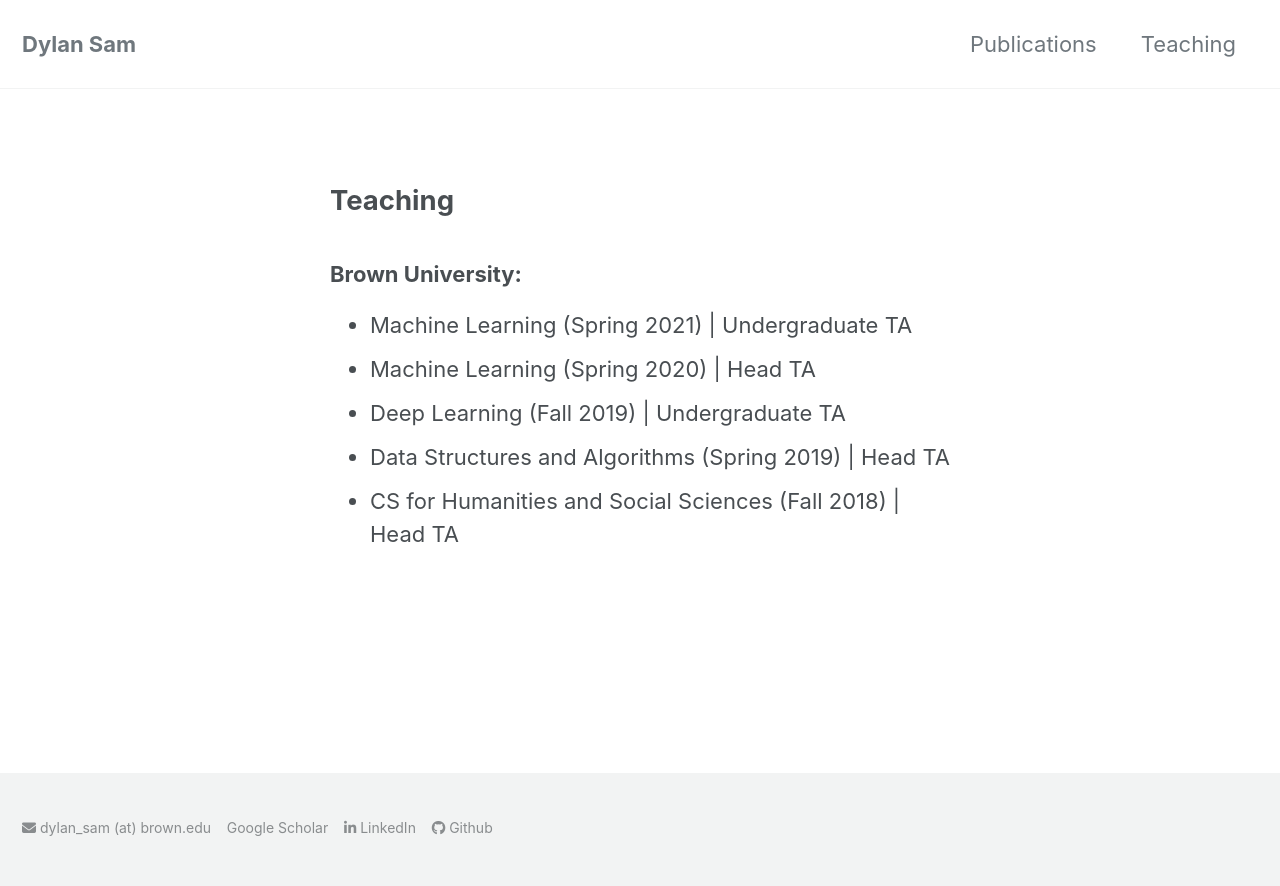
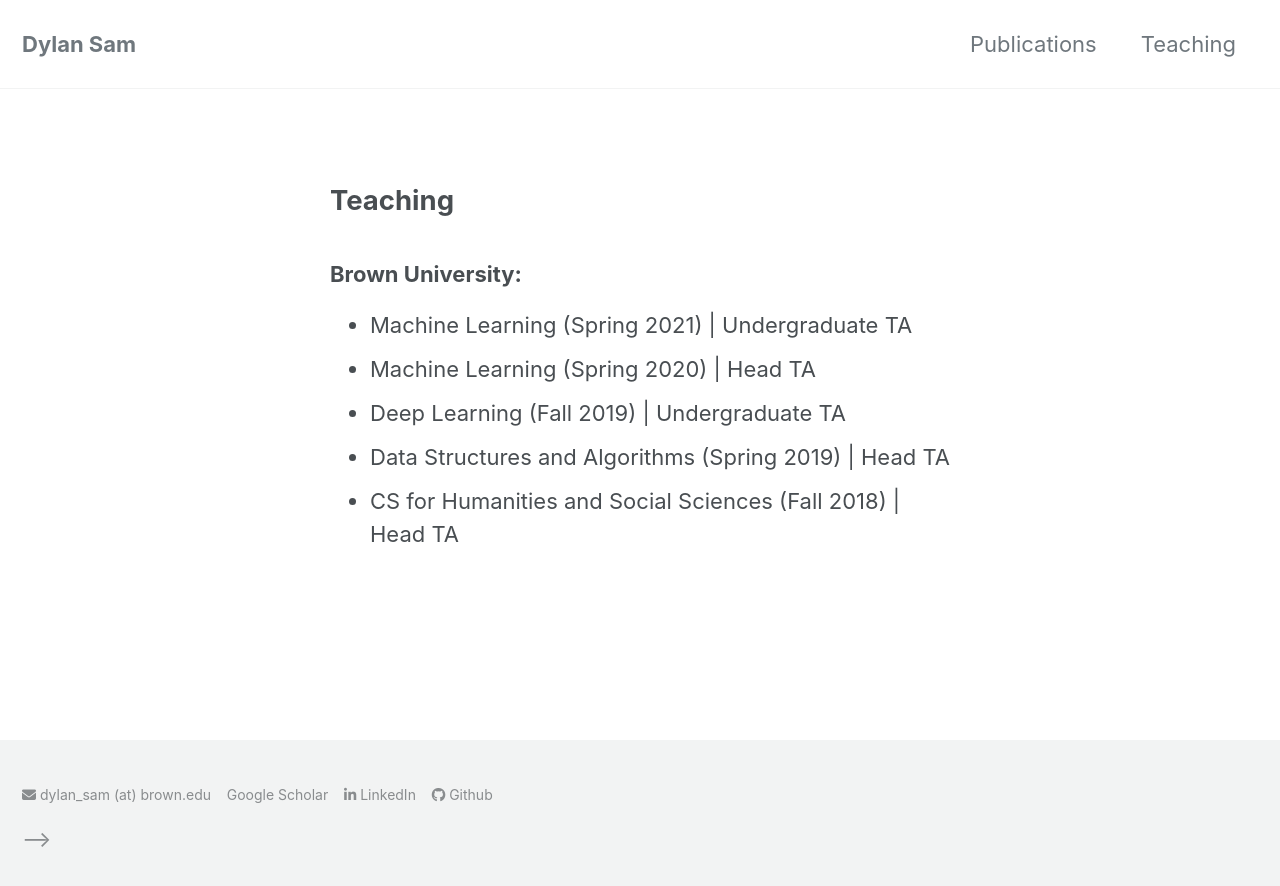
Before and after one commit to dsam99/dsam99.github.io, a Jekyll site: the page built from teaching.md, in a window 1280 px wide. Shown: the top 886 px of the page. Built offline with Jekyll 4.4.1, drawn with Linux system fonts in a browser that asks for light colours; cached includes are drawn as plain includes; nearby versions of some CDN libraries; a style sheet for code colours, icons or effects is not loaded.

Commit message:
fix footer?

```diff
--- a/_layouts/default.html
+++ b/_layouts/default.html
@@ -33,7 +33,7 @@
     <div id="footer" class="page__footer">
       <footer>
         {% include footer/custom.html %}
-        {% include_cached footer.html %}
+        <!-- {% include_cached footer.html %} -->
       </footer>
     </div>
 
```
